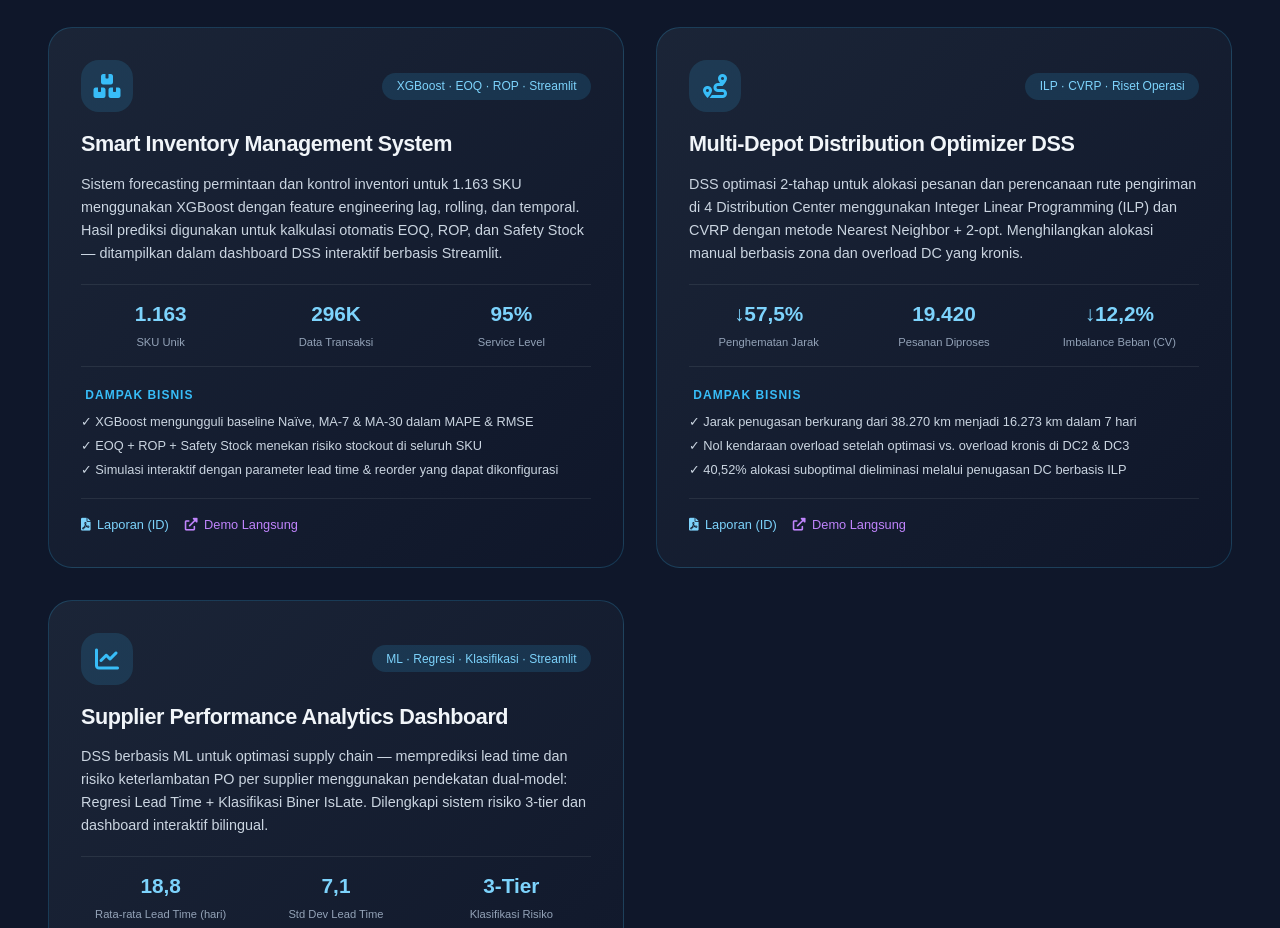
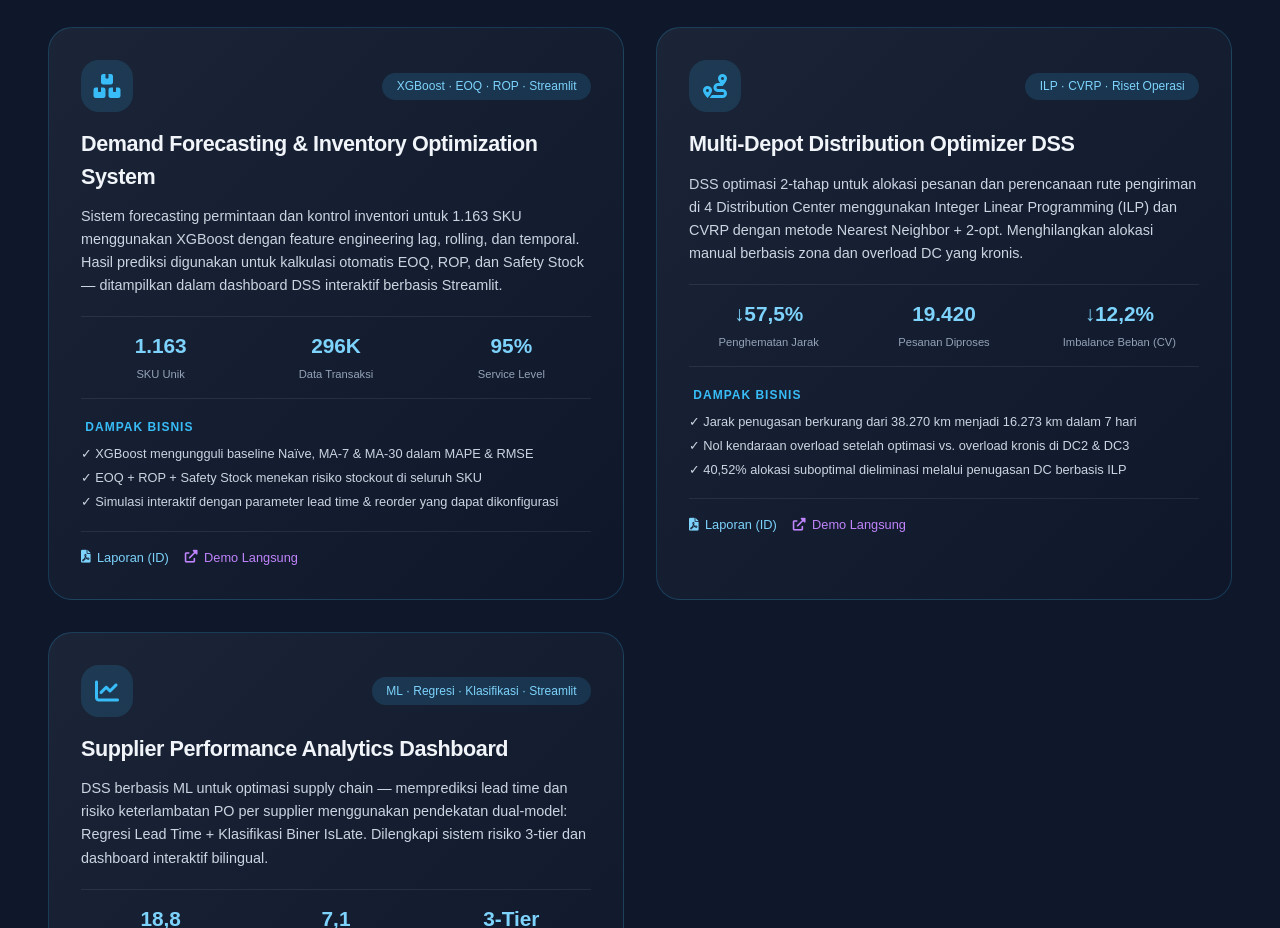
Before and after one commit to andrenugrahaakbar-gif/web_portofolio, a React (Vite) app: page / in a window 1280 px wide. Shown: the part 2580-3508 px from the top of the page. Built offline with nearby package versions, Linux system fonts and the light colour scheme.

Commit message:
initial commit

```diff
--- a/src/i18n.js
+++ b/src/i18n.js
@@ -52,7 +52,7 @@ const translations = {
     // Projects
     projectsTag: "Portfolio",
     projectsTitle: "Featured Projects",
-    project1Title: "Smart Inventory Management System",
+    project1Title: "Demand Forecasting & Inventory Optimization System",
     project1Badge: "XGBoost · EOQ · ROP · Streamlit",
     project1Desc: "Demand forecasting and inventory control system for 1,163 SKUs using XGBoost with lag, rolling, and temporal feature engineering. Forecast results drive automated EOQ, ROP, and Safety Stock calculations — deployed as an interactive Streamlit DSS dashboard.",
     project1Metric1: "1,163",
@@ -214,7 +214,7 @@ const translations = {
     // Projects
     projectsTag: "Portofolio",
     projectsTitle: "Proyek Unggulan",
-    project1Title: "Smart Inventory Management System",
+    project1Title: "Demand Forecasting & Inventory Optimization System",
     project1Badge: "XGBoost · EOQ · ROP · Streamlit",
     project1Desc: "Sistem forecasting permintaan dan kontrol inventori untuk 1.163 SKU menggunakan XGBoost dengan feature engineering lag, rolling, dan temporal. Hasil prediksi digunakan untuk kalkulasi otomatis EOQ, ROP, dan Safety Stock — ditampilkan dalam dashboard DSS interaktif berbasis Streamlit.",
     project1Metric1: "1.163",
```
Also changed, not shown: 2 other files (tests, documents, lock files or other folders).
